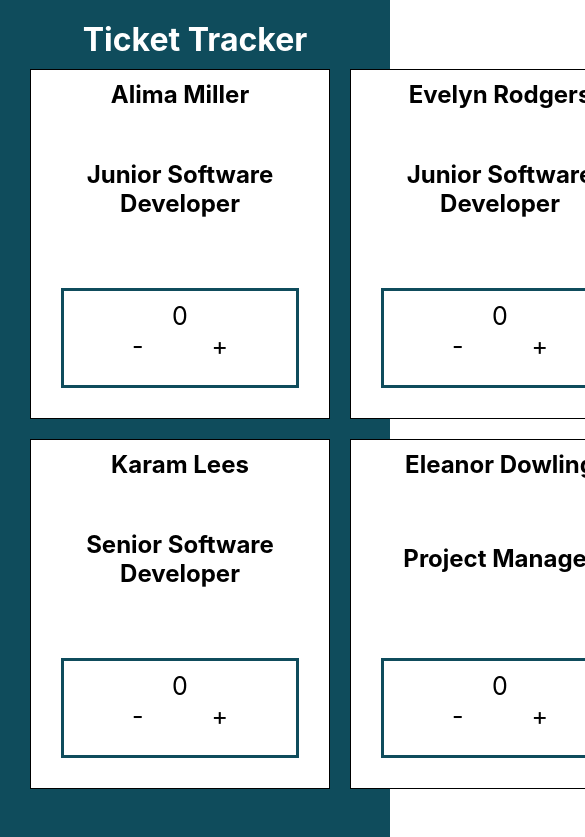
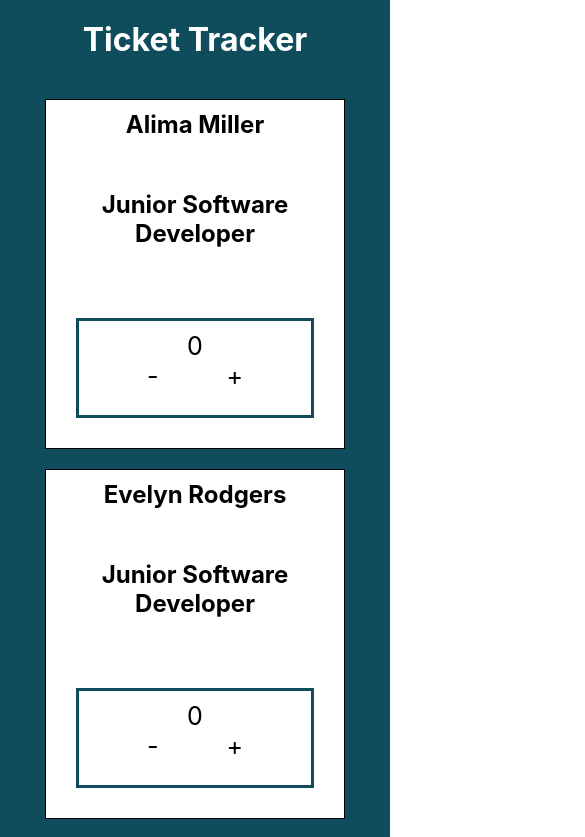
Before and after one commit to jeromekithinji/ticket-tracker, a React (Create React App) app: page / in a window 390 px wide. Shown: the top 837 px of the page, 585 px wide, since content can reach past the window. Built offline with nearby package versions, Linux system fonts and the light colour scheme.

Commit message:
final styling

```diff
--- a/src/App.scss
+++ b/src/App.scss
@@ -8,11 +8,14 @@
 .App{
     text-align: center;
     background-color: $primary-color;
-    height: 100vh;
+    height: 100%;
+    min-height: 960px;
     padding: 20px;
+    overflow: hidden;
 }
 
-.employee-tickets{
+.employee-tickets {
+    justify-items: center;
     display: grid;
     grid-template-columns: repeat(5, 1fr);
     // height: 100%;
@@ -20,4 +23,11 @@
 
 .ticket-header {
     color: $secondary-color;
+    padding-bottom: 30px;
 }
+
+@media screen and (max-width: 768px) {
+    .employee-tickets {
+        grid-template-columns: 1fr;
+    }
+}
--- a/src/components/Employee/Employee.scss
+++ b/src/components/Employee/Employee.scss
@@ -12,3 +12,9 @@
     background-color: $secondary-color;
     padding: 10px;
 }
+
+@media screen and (max-width: 956px) {
+    .ticket {
+
+    }
+}
```
